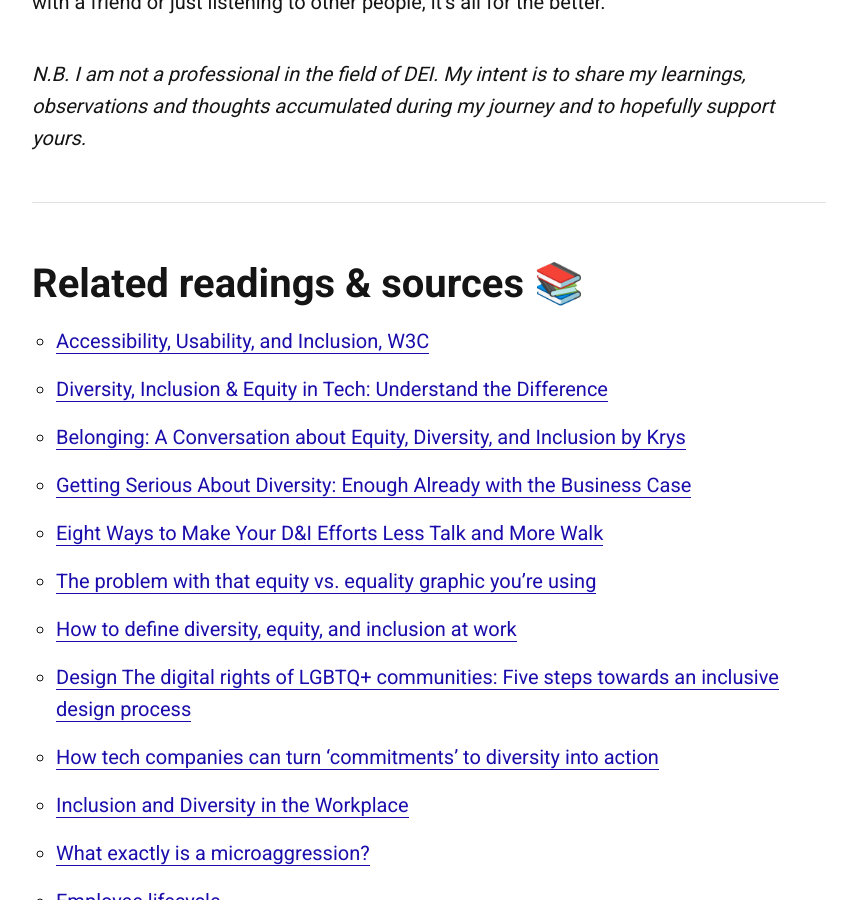
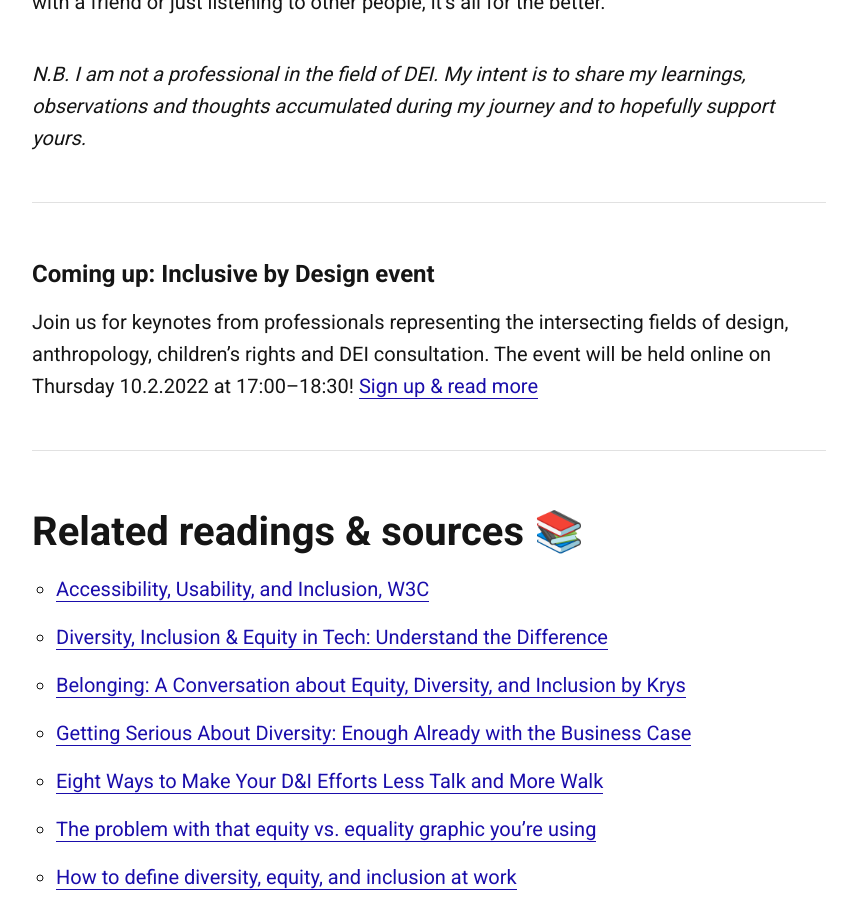
Before and after one commit to jesseu/jesseu.github.io, a Jekyll site: the page built from _posts/2021-08-18-diversity-equity-inclusion-thoughts.md, in a window 1280 px wide and 900 px high, scrolled down 4896 px. Shown: the whole window, without its empty margins (128-985 px from the left). Built offline with Jekyll 4.4.1, drawn with Linux system fonts in a browser that asks for light colours.

Commit message:
Add sign up link

```diff
--- a/_posts/2021-08-18-diversity-equity-inclusion-thoughts.md
+++ b/_posts/2021-08-18-diversity-equity-inclusion-thoughts.md
@@ -1,7 +1,7 @@
 ---
 layout: post
 title: "How do you belong? Diving deeper into diversity, equity and inclusion"
-description: Thoughts and observations on DEI, belonging and how to take action on a personal an organisational level.
+description: Thoughts and observations on DEI, belonging and how to take action on a personal and organisational level.
 date: 2021-08-18
 ---
 
@@ -56,6 +56,9 @@ Achieving belonging through diversity, equity and inclusion requires everyone's
 *N.B. I am not a professional in the field of DEI. My intent is to share my learnings, observations and thoughts accumulated during my journey and to hopefully support yours.*
 
 - - -
+### Coming up: Inclusive by Design event
+Join us for keynotes from professionals representing the intersecting fields of design, anthropology, children’s rights and DEI consultation. The event will be held online on Thursday 10.2.2022 at 17:00–18:30! [Sign up & read more](https://qvik.com/events/inclusive-by-design/){:target="_blank"}
+- - -
 
 ## Related readings & sources 📚
 * [Accessibility, Usability, and Inclusion, W3C](https://www.w3.org/WAI/fundamentals/accessibility-usability-inclusion/){:target="_blank"}
```
